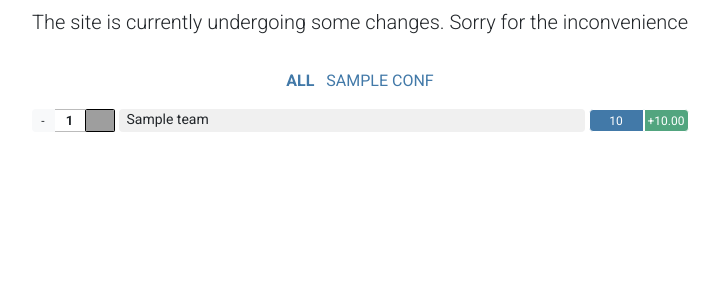
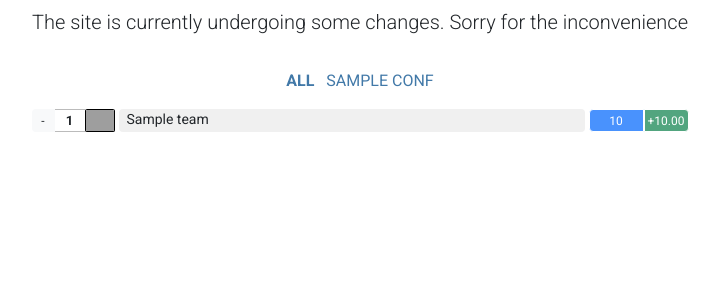
Before and after one commit to ok7uz/ok7Ranking, a Django app: template templates/home.html in a window 1280 px wide. Shown: the part 269-569 px from the top of the page, without its empty margins (280-1000 px from the left). Run offline with Django 4.2, Linux system fonts and the light colour scheme; the template is opened without the code that fills it: most values are stand-ins (such as "Sample title", 1, 10 or a date in 2020); grey boxes are pictures that could not be loaded.

Commit message:
redesign

```diff
--- a/templates/home.html
+++ b/templates/home.html
@@ -63,7 +63,7 @@
 				</div>
 			</div>
 			<div class="col-auto py-0 ps-1 pe-0 ">
-				<div class=" condensed d-flex text-white border border-white" style="background: #4279A8; width: 55px; font-size: 12px; height: 23px; justify-content: center; align-items:center; {% if team.points_change == 0 %} border-radius: 4px {% else %} border-top-left-radius: 4px; border-bottom-left-radius: 4px; {% endif %}">
+				<div class=" condensed d-flex text-white border bg-primary bg-opacity-75 border-white" style="width: 55px; font-size: 12px; height: 23px; justify-content: center; align-items:center; {% if team.points_change == 0 %} border-radius: 4px {% else %} border-top-left-radius: 4px; border-bottom-left-radius: 4px; {% endif %}">
 					{{ team.points }}
 				</div>
 			</div>
```
